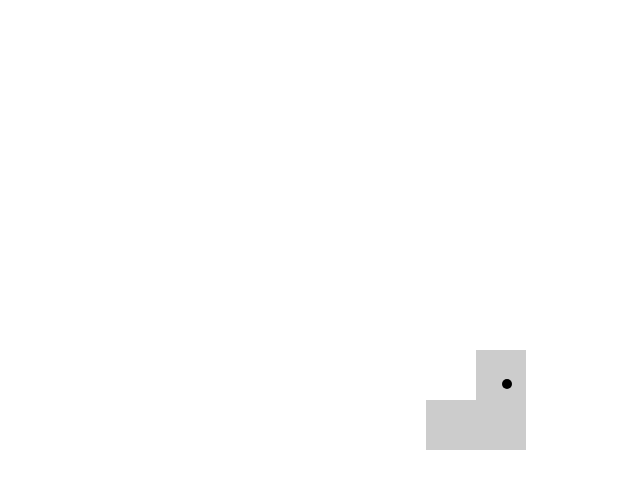
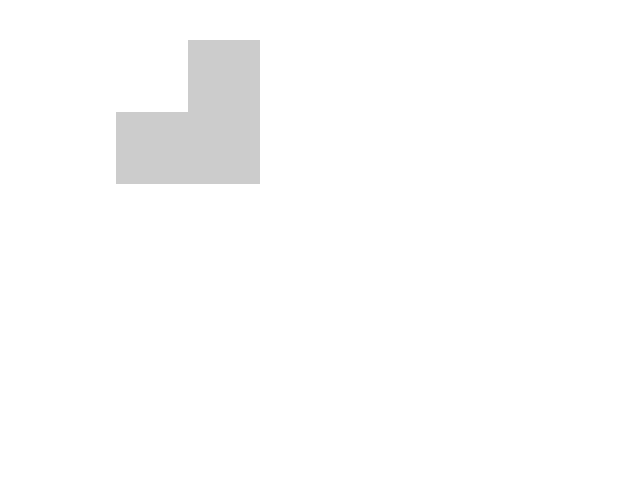
Before and after one commit to Danya-hub/horror, a website with bundled scripts: page src/public/index.html in a window 1280 px wide. Shown: the whole page, without its empty margins (164-804 px from the left). Built offline with nearby package versions, Linux system fonts and the light colour scheme.

Commit message:
add main sections

```diff
--- a/src/app/app.js
+++ b/src/app/app.js
@@ -1,15 +1,20 @@
 'use strict';
 
-//* --> object <--
-import coordinates from './store/coordRoom.js';
-import mobData from "./store/mobData.js";
+import Aside from "./component/aside.js";
+import Main from "./component/main.js";
 
-//* --> class <--
-import Room from './room.js';
-import Move from './mob.js';
+//* --> data <--
+import './store/areaData.js';
+import './store/mobData.js';
+
+//* --> Global <--
+import './methods/mathArr.js';
+import './methods/insertStyleRule.js'
+import './component/room.js';
+import './component/area.js';
 
 //* --> call <--
-let room = new Room(coordinates[1], 100);
-room._addElem();
+new Aside();
+new Main();
 
-new Move(mobData.feature.intervalMove); //interval above moving
+console.log('#mob'.match(/^[#, \.]+/)) //?!!!
--- /dev/null
+++ b/src/app/component/area.js
@@ -0,0 +1,20 @@
+import _getStyleFromObject from "../methods/getStyleFromObject.js";
+
+export default window.Area = class {
+    constructor() {
+        this.__init__();
+    }
+
+    __init__() {
+        this._createElem();
+    }
+
+    _createElem() {
+        this.elem = document.createElement('div');
+        this.elem.style.cssText = _getStyleFromObject(window.AreaData.area.style);
+    }
+
+    _addHtmlContent(child) {
+        this.elem.innerHTML += child.outerHTML;
+    }
+}
--- /dev/null
+++ b/src/app/component/aside.js
@@ -0,0 +1,14 @@
+export default class {
+    constructor() {
+        this.__init__();
+    }
+
+    __init__() {
+        this._createElem();
+    }
+
+    _createElem() {
+        this.aside = document.createElement('aside');
+        document.body.append(this.aside);
+    }
+}
--- /dev/null
+++ b/src/app/component/main.js
@@ -0,0 +1,28 @@
+import coordinates from '../store/coordRoom.js';
+import Mob from './mob.js';
+
+export default class {
+    constructor() {
+        this.__init__();
+    }
+
+    __init__() {
+        this._createElem();
+
+        this.area = new window.Area();
+        this.room = new window.Room(coordinates[1]);
+        this.mob = new Mob(window.mobData.feature.intervalMove);
+
+        this.main.append(this.area.elem);
+        this.area._addHtmlContent(this.room.elem);
+    }
+
+    _setSubComponents() {
+
+    }
+
+    _createElem() {
+        this.main = document.createElement('main');
+        document.body.append(this.main);
+    }
+}
--- /dev/null
+++ b/src/app/component/mob.js
@@ -0,0 +1,53 @@
+import _isOutside from "../methods/isOutside.js";
+import _getStyleFromObject from "../methods/getStyleFromObject.js";
+
+export default class Move {
+    constructor(interval) {
+        this.interval = interval;
+        this.mobWidth = parseInt(window.mobData.style.width),
+            this.mobHeight = parseInt(window.mobData.style.height);
+        this.__init__();
+    }
+
+    __init__() {
+        this._createMob();
+        this._setInterval();
+    }
+
+    _createMob() {
+        this.elem = document.createElement('span');
+        this.elem.id = window.mobData.feature.name;
+        !document.getElementById(`${window.mobData.feature.name}Style`) ?
+            this._insertRule() :
+            null;
+
+        document.body.append(this.elem);
+    }
+
+    _insertRule() {
+        const style = document.createElement('style');
+        style.id = `${window.mobData.feature.name}Style`;
+
+        document.head.append(style);
+
+        style.sheet.insertRule(`
+            #${window.mobData.feature.name} {
+                ${_getStyleFromObject(window.mobData.style)}
+            }
+        `, style.sheet.cssRules.length)
+    }
+
+    _setInterval() {
+        setInterval(() => {
+            let randX = window.MathArr.Random(window.Room.minX + this.mobWidth, window.Room.maxX - this.mobWidth),
+                randY = window.MathArr.Random(window.Room.minY + this.mobHeight, window.Room.maxY - this.mobHeight);
+
+            if (!_isOutside(randX, randY))
+                this.elem.style.cssText += `
+                    left: ${randX}px;
+                    top: ${randY}px;
+                `;
+
+        }, this.interval);
+    }
+}
--- a/src/app/room.js
+++ b/src/app/component/room.js
@@ -1,9 +1,9 @@
-import MathArr from "./methods/mathArr.js"
+import _getStyleFromObject from '../methods/getStyleFromObject.js';
 
-export default class Room {
+export default window.window.Room = class {
     constructor(room, size) {
         this.coordinates = room,
-            Room.size = size;
+            window.Room.size = size;
         this.__init__();
     }
 
@@ -13,32 +13,30 @@ export default class Room {
     }
 
     _createElem() {
-        this.room = document.createElement('div');
-        this.room.className = 'room',
-            this.room.style.cssText = `width: ${Room.size}px; height: ${Room.size}px;`;
+        this.elem = document.createElement('div');
+        this.elem.id = `room${window.Room.id++}`,
+            this.elem.style.cssText = _getStyleFromObject(window.AreaData.room.style);
 
         let content = '';
         this.coordinates.forEach((coord, i) => content += coord.map(e => e + '%').join('') + (i < this.coordinates.length - 1 ? ',' : ''));
-        this.room.style.clipPath = `polygon(${content})`;
+        this.elem.style.clipPath = `polygon(${content})`;
     }
 
     _setCoordByWindow() {
         let sBody = [document.body.offsetWidth, document.body.offsetHeight];
 
         this.axis = ['x', 'y']
-        Room.coordByWindow = this.coordinates.map(coord => {
+        window.Room.coordByWindow = this.coordinates.map(coord => {
             let obj = {};
-            coord.forEach((e, i) => obj[this.axis[i]] = (e / 100) * Room.size + (sBody[i] / 2) - (Room.size / 2));
+            coord.forEach((e, i) => obj[this.axis[i]] = (e / 100) * window.Room.size + (sBody[i] / 2) - (window.Room.size / 2));
             return obj;
         });
     }
 
-    _addElem() {
-        document.body.append(this.room);
-    }
-
     //* --> static <--
     // --> set <--
+
+    static id = 0;
 
     static set Size(value) {
         this.size = value;
@@ -67,18 +65,18 @@ export default class Room {
     }
 
     static get minX() {
-        return MathArr.Min(Room.X);
+        return window.MathArr.Min(window.Room.X);
     }
 
     static get maxX() {
-        return MathArr.Max(Room.X)
+        return window.MathArr.Max(window.Room.X)
     }
 
     static get minY() {
-        return MathArr.Min(Room.Y);
+        return window.MathArr.Min(window.Room.Y);
     }
 
     static get maxY() {
-        return MathArr.Max(Room.Y);
+        return window.MathArr.Max(window.Room.Y);
     }
 }
--- /dev/null
+++ b/src/app/methods/getStyleFromObject.js
@@ -0,0 +1,5 @@
+export default window.getStyleFromObject = ((object) => {
+    let content = '';
+    Object.entries(object).forEach(prop => content += `${prop[0].replace(/[A-Z]/g, ((str) => '-' + str.toLowerCase()))}:${prop[1]};`);
+    return content;
+})
--- /dev/null
+++ b/src/app/methods/insertStyleRule.js
@@ -0,0 +1,4 @@
+export default window.insertStyleRule = ((name, style) => {
+    // const style = document.createElement('style');
+    // style.id =
+})
--- a/src/app/methods/isOutside.js
+++ b/src/app/methods/isOutside.js
@@ -1,13 +1,13 @@
-import Room from "../room.js"
-
 export default ((_x, _y) => {
-    let roomX = Room.X,
-        roomY = Room.Y;
+    let roomX = window.Room.X,
+        roomY = window.Room.Y;
 
     let bool = true;
     let j = roomX.length - 1;
     for (let i = 0; i < roomX.length; i++) {
-        (((roomY[i] <= _y) && (_y < roomY[j])) || ((roomY[j] <= _y) && (_y < roomY[i]))) && (_x > (roomX[j] - roomX[i]) * (_y - roomY[i]) / (roomY[j] - roomY[i]) + roomX[i]) ? bool = !bool: null;
+        (((roomY[i] <= _y) && (_y < roomY[j])) || ((roomY[j] <= _y) && (_y < roomY[i]))) &&
+        (_x > (roomX[j] - roomX[i]) * (_y - roomY[i]) / (roomY[j] - roomY[i]) + roomX[i]) ?
+            bool = !bool: null;
         j = i;
     }
 
--- a/src/app/methods/mathArr.js
+++ b/src/app/methods/mathArr.js
@@ -1,4 +1,4 @@
-export default class MathArr {
+export default window.MathArr = class {
     constructor() {}
 
     static Max(arr) {
--- a/src/app/mob.js
+++ /dev/null
@@ -1,53 +0,0 @@
-import Room from "./room.js";
-import MathArr from "./methods/mathArr.js";
-import mobData from "./store/mobData.js";
-import _isOutside from "./methods/isOutside.js";
-
-export default class Move {
-    constructor(interval) {
-        this.interval = interval;
-        this.mobWidth = parseInt(mobData.style.width),
-            this.mobHeight = parseInt(mobData.style.height);
-        this.__init__();
-    }
-
-    __init__() {
-        this._createMob();
-        this._setInterval();
-    }
-
-    _createMob() {
-        this.mob = document.createElement('span');
-        this.mob.id = mobData.feature.name;
-        this._insertRule();
-
-        document.body.append(this.mob);
-    }
-
-    _insertRule() {
-        const style = document.createElement('style');
-        style.id = `${mobData.feature.name}Style`;
-        document.head.append(style);
-
-        style.sheet.insertRule(`
-            #${mobData.feature.name} {
-                position: absolute;
-                ${mobData._getContent()}
-            }
-        `, style.sheet.cssRules.length)
-    }
-
-    _setInterval() {
-        setInterval(() => {
-            let randX = MathArr.Random(Room.minX + this.mobWidth, Room.maxX - this.mobWidth),
-                randY = MathArr.Random(Room.minY + this.mobHeight, Room.maxY - this.mobHeight);
-
-            if (!_isOutside(randX, randY))
-                this.mob.style.cssText += `
-                    left: ${randX}px;
-                    top: ${randY}px;
-                `;
-
-        }, this.interval);
-    }
-}
--- /dev/null
+++ b/src/app/store/areaData.js
@@ -0,0 +1,21 @@
+const sizeWindow = Math.min(window.innerWidth, window.innerHeight) * 0.9;
+
+export default window.AreaData = {
+    area: {
+        className: 'area',
+        style: {
+            position: 'relative',
+            width: `${sizeWindow}px`,
+            height: `${sizeWindow}px`,
+        }
+    },
+    room: {
+        className: 'room',
+        style: {
+            position: 'absolute',
+            width: `${sizeWindow * 0.2}px`,
+            height: `${sizeWindow * 0.2}px`,
+            background: '#ccc',
+        }
+    }
+}
--- a/src/app/store/mobData.js
+++ b/src/app/store/mobData.js
@@ -1,9 +1,9 @@
-export default {
+export default window.mobData = {
     style: {
+        position: 'absolute',
         background: '#000',
-        outline: '#ccc',
-        width: '10px',
-        height: '10px',
+        width: `${window.AreaData.room.style.width * 0.1}px`,
+        height: `${window.AreaData.room.style.width * 0.1}px`,
         borderRadius: '50%',
         transition: '0.5s left cubic-bezier(0.74, 0.24, 0.36, 0.83), 0.5s top cubic-bezier(0.74, 0.24, 0.36, 0.83)',
         pointerEvents: 'none',
@@ -11,10 +11,5 @@ export default {
     feature: {
         intervalMove: 500,
         name: 'mob',
-    },
-    _getContent: function() {
-        let content = '';
-        Object.entries(this.style).forEach(prop => content += `${prop[0].replace(/[A-Z]/g, ((str) => '-' + str.toLowerCase()))}:${prop[1]};`);
-        return content;
-    },
+    }
 }
--- a/src/public/index.html
+++ b/src/public/index.html
@@ -5,7 +5,7 @@
     <meta http-equiv="X-UA-Compatible" content="IE=edge">
     <meta name="viewport" content="width=device-width, initial-scale=1.0">
     <link rel="stylesheet" href="../style/style.css">
-    <title>Room</title>
+    <title>Horror</title>
 </head>
 <body>
     <script src="../app/app.js" type="module" defer></script>
--- a/src/style/style.css
+++ b/src/style/style.css
@@ -4,11 +4,6 @@
     margin: 0;
     padding: 0;
     box-sizing: border-box;
-    /* pointer-events: none; */
-}
-
-:root {
-    --sizeRoom: 100px;
 }
 
 body {
@@ -18,9 +13,3 @@ body {
     width: 100vw;
     min-height: 100vh;
 }
-
-.room {
-    background: #ccc;
-    width: var(--sizeRoom);
-    height: var(--sizeRoom);
-}
```
Also changed, not shown: package.json (added, +20 -0 lines), src/app/resize.js (added).
